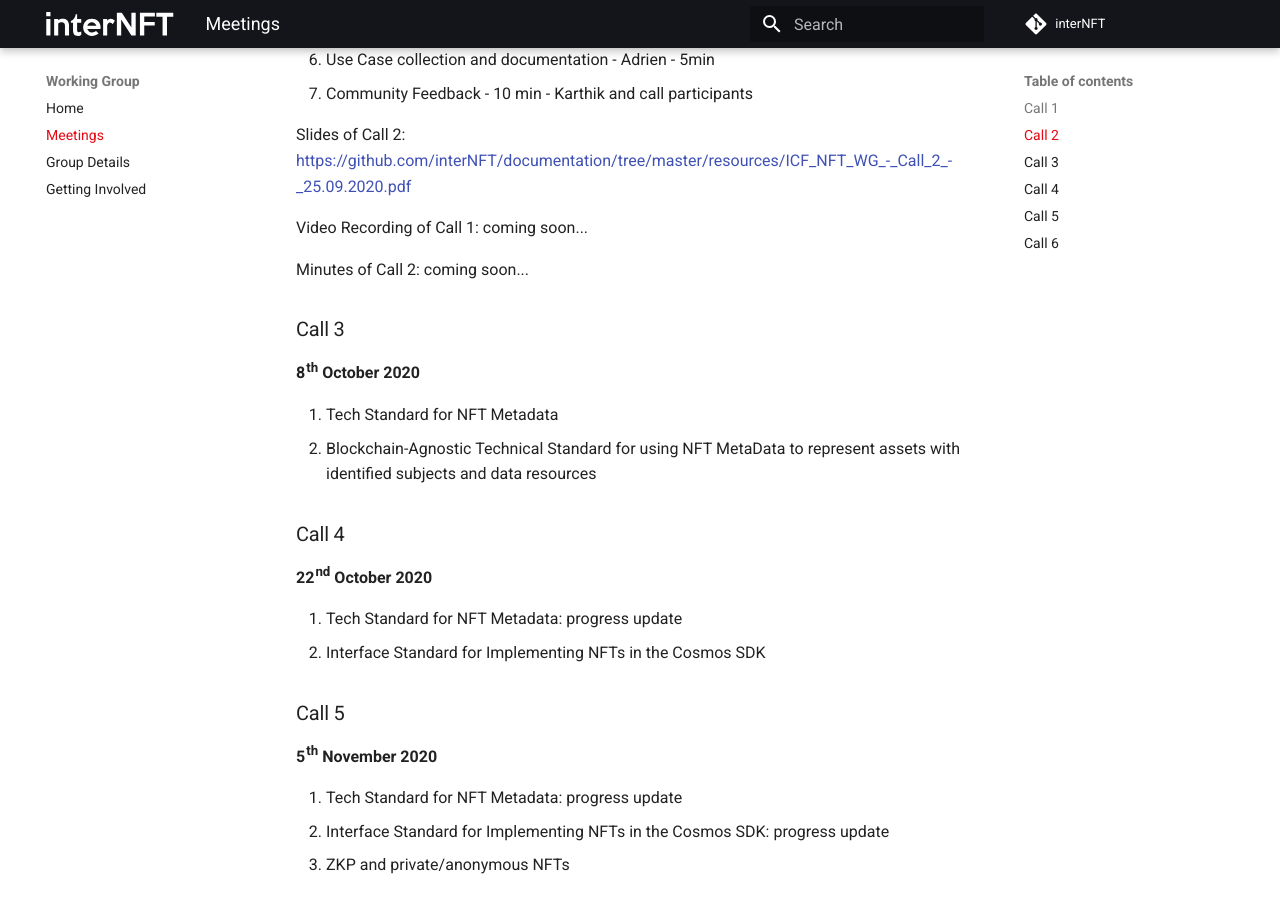
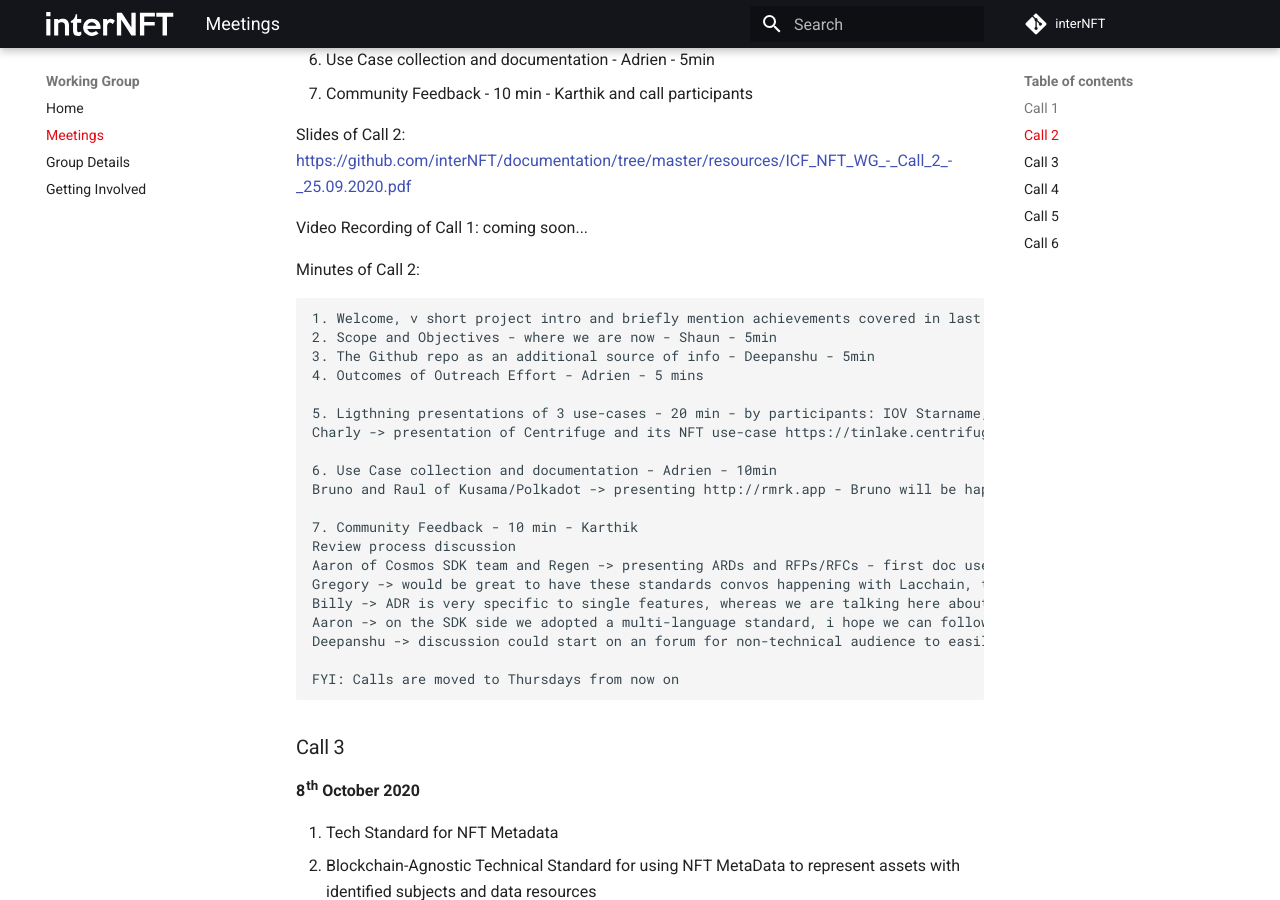
Before and after one commit to interNFT/documentation, an MkDocs documentation site: the page built from markdowns/workingGroup/meetings.md, in a window 1280 px wide and 900 px high, scrolled down 1720 px. Built offline with MkDocs 1.6.1 and Material for MkDocs 9.7.7, drawn with Linux system fonts in a browser that asks for light colours.

Commit message:
Add minutes of the second call

````diff
--- a/markdowns/workingGroup/meetings.md
+++ b/markdowns/workingGroup/meetings.md
@@ -70,7 +70,30 @@ Slides of Call 2: https://github.com/interNFT/documentation/tree/master/resource
 
 Video Recording of Call 1: coming soon...
 
-Minutes of Call 2: coming soon...
+Minutes of Call 2:
+
+```
+1. Welcome, v short project intro and briefly mention achievements covered in last call - Billy - 5min
+2. Scope and Objectives - where we are now - Shaun - 5min
+3. The Github repo as an additional source of info - Deepanshu - 5min
+4. Outcomes of Outreach Effort - Adrien - 5 mins
+
+5. Ligthning presentations of 3 use-cases - 20 min - by participants: IOV Starname, Centrifuge
+Charly -> presentation of Centrifuge and its NFT use-case https://tinlake.centrifuge.io/ implemented on ethereum and substrate
+
+6. Use Case collection and documentation - Adrien - 10min
+Bruno and Raul of Kusama/Polkadot -> presenting http://rmrk.app - Bruno will be happy to follow our standard once ready. Raul sharing the next session discussing the NFT strategy for Kusama https://www.crowdcast.io/e/213v16pl
+
+7. Community Feedback - 10 min - Karthik
+Review process discussion
+Aaron of Cosmos SDK team and Regen -> presenting ARDs and RFPs/RFCs - first doc use-case and needs, then problem definitions and proposals (that’s in the feature request template when creating a new github issue), once there is alignment on architecture we go thru an ADR process (similar to RFC) - see ADRs on https://github.com/cosmos/cosmos-sdk/tree/master/docs/architecture
+Gregory -> would be great to have these standards convos happening with Lacchain, they work on standards approach to DiD, Metadata and Identity, c.f. https://github.com/lacchain/lacchain-id
+Billy -> ADR is very specific to single features, whereas we are talking here about the Metadata+NFT+IBC, it might be beneficial to use the ICS as a starting point. we may need up to four approvals before going forward with decision
+Aaron -> on the SDK side we adopted a multi-language standard, i hope we can follow a similar process for NFTs. The discussion can start somewhere else than github issue
+Deepanshu -> discussion could start on an forum for non-technical audience to easily take part too, then move to github issues
+
+FYI: Calls are moved to Thursdays from now on
+```
 
 ### Call 3
 
````
